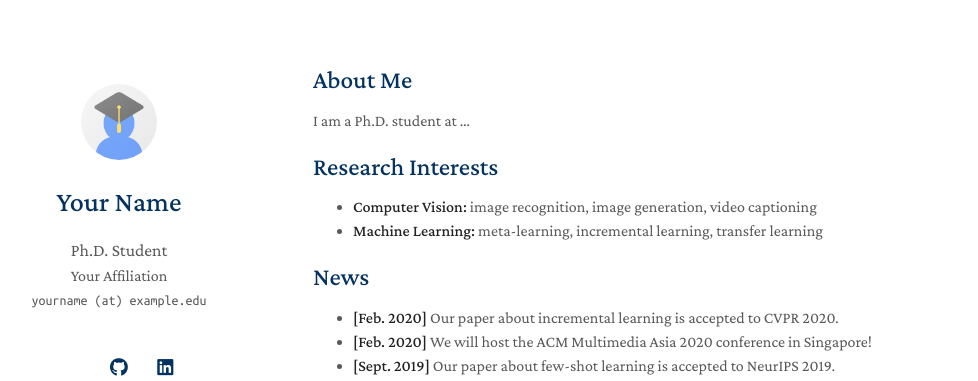
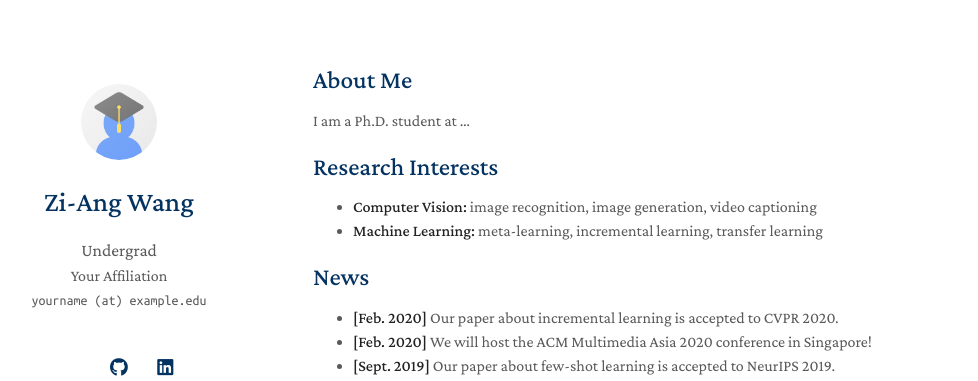
Before and after one commit to Srkeo/Srkeo.github.io, a Jekyll site: the page built from index.md, in a window 1280 px wide. Shown: the top 381 px of the page, without its empty margins (157-1135 px from the left). Built offline with Jekyll 4.4.1, drawn with Linux system fonts in a browser that asks for light colours; a style sheet for code colours, icons or effects is not loaded; our own code applies the rules of GitHub Pages for plain Markdown files.

Commit message:
Update _config.yml

```diff
--- a/_config.yml
+++ b/_config.yml
@@ -1,6 +1,6 @@
 # Basic Information
-title: Your Name
-position: Ph.D. Student
+title: Zi-Ang Wang
+position: Undergrad
 affiliation: Your Affiliation
 email: yourname (at) example.edu
 
```
